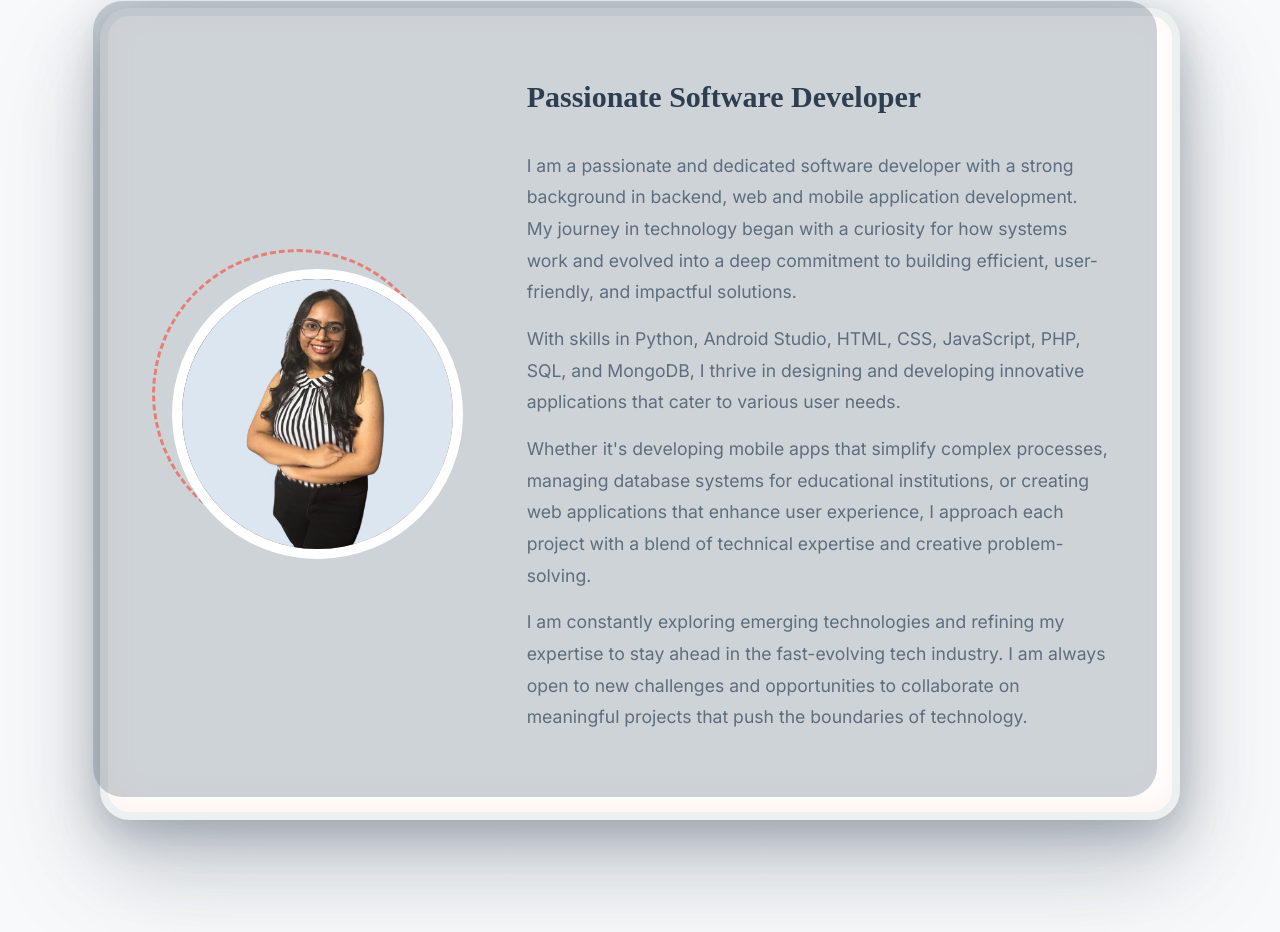
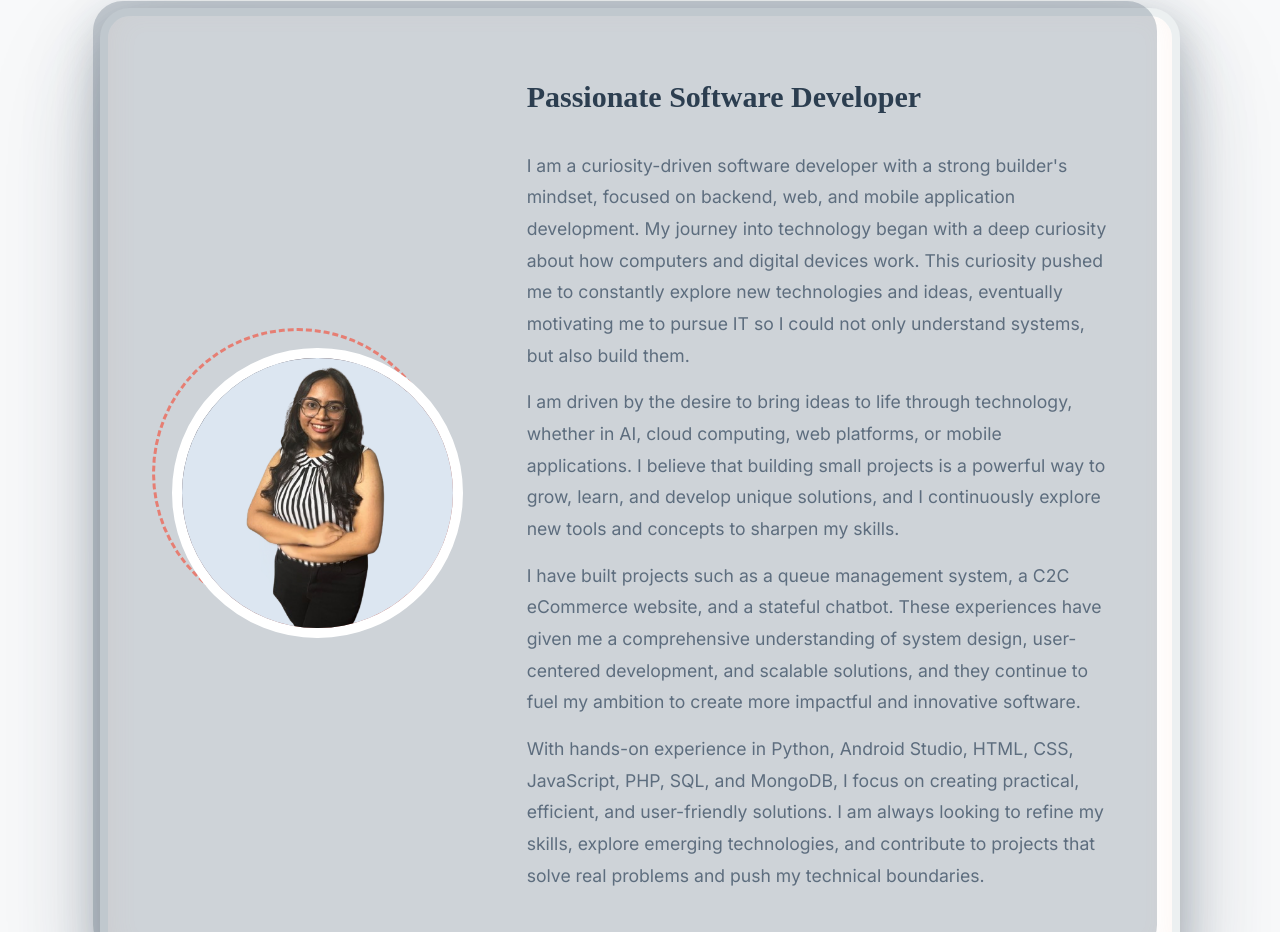
Before and after one commit to VD-17/My-Portfolio, a plain HTML site: page index.html in a window 1280 px wide. Shown: the part 995-1927 px from the top of the page. Drawn offline with Linux system fonts and the light colour scheme; a web font is replaced by a local one.

Commit message:
Updated about section

```diff
--- a/index.html
+++ b/index.html
@@ -75,16 +75,16 @@
                 <div id="about-details">
                     <h3>Passionate Software Developer</h3>
                     <p>
-                        I am a passionate and dedicated software developer with a strong background in backend, web and mobile application development. My journey in technology began with a curiosity for how systems work and evolved into a deep commitment to building efficient, user-friendly, and impactful solutions.
+                        I am a curiosity-driven software developer with a strong builder's mindset, focused on backend, web, and mobile application development. My journey into technology began with a deep curiosity about how computers and digital devices work. This curiosity pushed me to constantly explore new technologies and ideas, eventually motivating me to pursue IT so I could not only understand systems, but also build them.
                     </p>
                     <p>
-                        With skills in Python, Android Studio, HTML, CSS, JavaScript, PHP, SQL, and MongoDB, I thrive in designing and developing innovative applications that cater to various user needs.
+                        I am driven by the desire to bring ideas to life through technology, whether in AI, cloud computing, web platforms, or mobile applications. I believe that building small projects is a powerful way to grow, learn, and develop unique solutions, and I continuously explore new tools and concepts to sharpen my skills.
                     </p>
                     <p>
-                        Whether it's developing mobile apps that simplify complex processes, managing database systems for educational institutions, or creating web applications that enhance user experience, I approach each project with a blend of technical expertise and creative problem-solving.
+                        I have built projects such as a queue management system, a C2C eCommerce website, and a stateful chatbot. These experiences have given me a comprehensive understanding of system design, user-centered development, and scalable solutions, and they continue to fuel my ambition to create more impactful and innovative software.
                     </p>
                     <p>
-                        I am constantly exploring emerging technologies and refining my expertise to stay ahead in the fast-evolving tech industry. I am always open to new challenges and opportunities to collaborate on meaningful projects that push the boundaries of technology.
+                        With hands-on experience in Python, Android Studio, HTML, CSS, JavaScript, PHP, SQL, and MongoDB, I focus on creating practical, efficient, and user-friendly solutions. I am always looking to refine my skills, explore emerging technologies, and contribute to projects that solve real problems and push my technical boundaries.
                     </p>
                 </div>
             </div>
```
